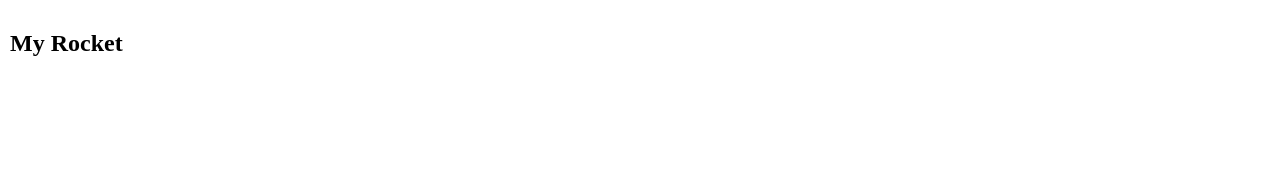
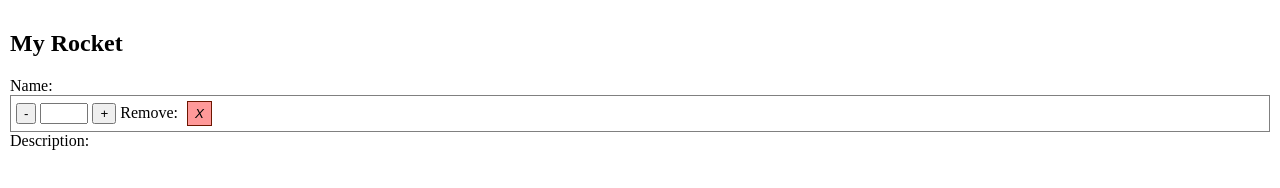
Before and after one commit to PavelKP/backbone-test, a website with bundled scripts: page view-model/index.html in a window 1280 px wide. Built offline with nearby package versions, Linux system fonts and the light colour scheme.

Commit message:
View Model WIP

```diff
--- a/view-model/index.css
+++ b/view-model/index.css
@@ -4,12 +4,23 @@ body {
 	margin: 0;
 }
 
-.button {
-	width: 100px;
+.buttonSquare {
+	width: 25px;
 	height: 25px;
-	margin-right: 10px;
+	margin: 0 5px 0 5px;
 }
 
 .form-horizontal {
+	padding: 5px;
 	border: 1px solid grey;
 }
+
+.btn-danger {
+	background-color: rgba(255,0,0, 0.4);
+	border: 1px solid rgb(109, 22, 0);
+	outline: none;
+}
+
+.btn-danger:active {
+	background-color: crimson;
+}
--- a/view-model/index.html
+++ b/view-model/index.html
@@ -23,7 +23,7 @@
 <Script src="main.js"></Script>
 <script src="model/RocketModel.js"></script>
 <script src="view/RocketView.js"></script>
-
+<script src="main.js"></script>
 
 <!-- Шаблон -->
 <script type="text/template" id="viewRocket">
@@ -34,7 +34,9 @@
         <input class="size" type="number" value="<%- size %>" style="width: 40px;">
         <button data-rel="10" class="changeSize btn btn-small btn-success">+</button>
         Remove:
-        <button class="deleteRow btn btn-small btn-danger"><i class="icon-remove icon-white">X</i></button>
+        <button class="deleteRow btn-danger buttonSquare">
+					<i class="icon-remove icon-white">X</i>
+				</button>
     </div>
     Description:
     <span class="desc" contenteditable="true"><%- description %></span>
--- a/view-model/main.js
+++ b/view-model/main.js
@@ -0,0 +1,8 @@
+$(function () {
+  var model = new RocketModel();
+
+  var view = new RocketView({
+    model, // модель - что рисовать
+    el: "#rocket", // куда рисовать
+  });
+})
--- a/view-model/model/RocketModel.js
+++ b/view-model/model/RocketModel.js
@@ -0,0 +1,14 @@
+var RocketModel = Backbone.Model.extend({
+  defaults: {
+    name: "name",
+    description: "desc",
+    size: 100,
+  },
+
+  validator: function (attrs) {
+    if (attrs.size > 200 || attrs.size < 1) {
+      console.log("incorrect size");
+      return "incorrect size";
+    }
+  }
+});
--- a/view-model/view/RocketView.js
+++ b/view-model/view/RocketView.js
@@ -0,0 +1,30 @@
+var RocketView = Backbone.View.extend({
+
+  // tagName: "li", // тег, в который заворачивается элемент
+
+  // className: "document-row", // класс
+
+  events: {
+    "click .changeSize": "changeSize", // событие .селектор: "Функция"
+    "click .deleteRow": "deleteRow",
+    "blur .desc": "editValue",
+    "blur .name": "editValue",
+    "blur .size": "editValue",
+  },
+
+  initialize: function() {
+    this.template = _.template($("#viewRocket").html()); // получаем шаблонизатор
+    this.listenTo(this.model, "change", this.render); // слушаем изменение модели, вызываем рендер
+    this.listenTo(this.model, "destroy", this.remove); // слушаем удаление из модели, this.remove - внутренний метод
+    this.render(); // При инициализации делаем первую отрисовку шаблона
+  },
+
+  render: function() {
+    var json = this.model.toJSON(); // получаем данные из модели, при инстанцировании View
+    var view = this.template(json); // получаем view
+
+    // Добавим view в элемент
+    // this.$el - элемент, куда всё отрисовывается, получаем из модели при инстанцировании View
+    this.$el.html(view);
+  }
+});
```
